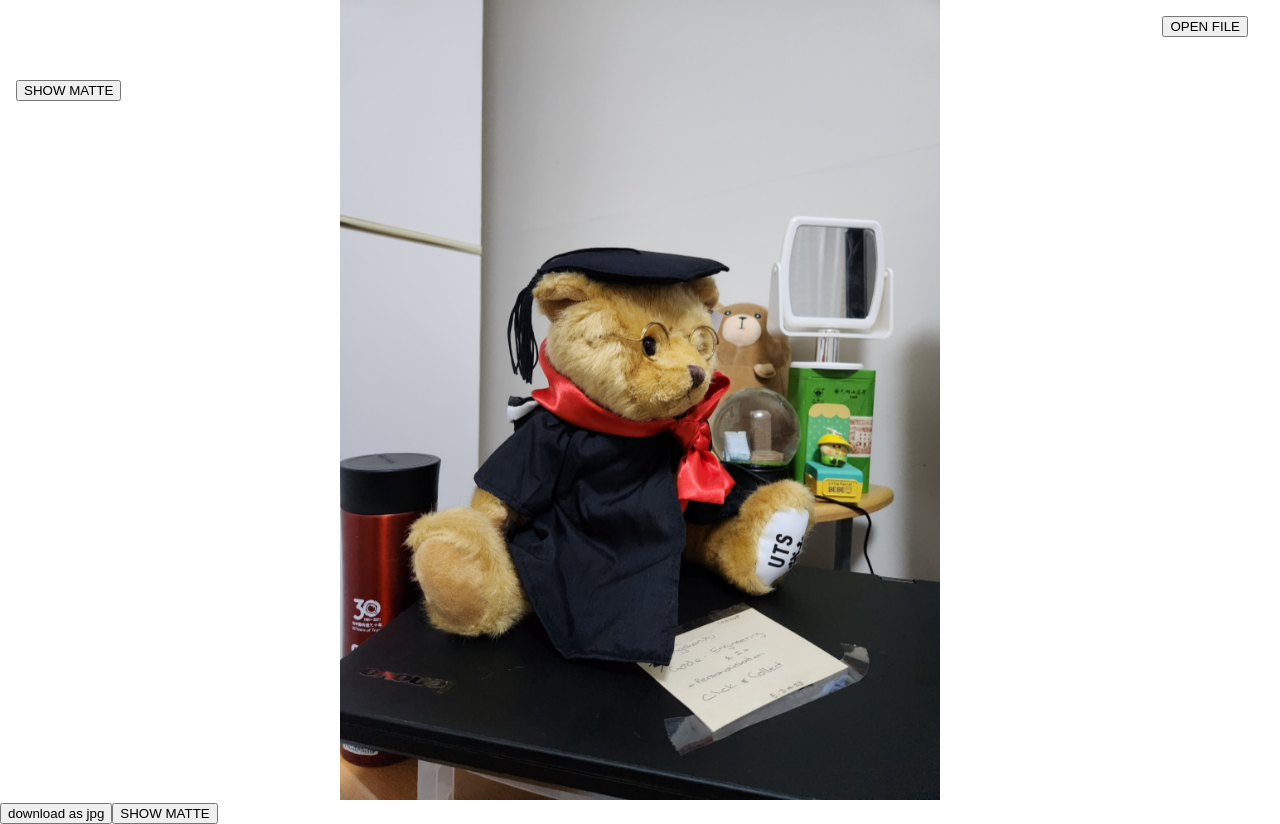
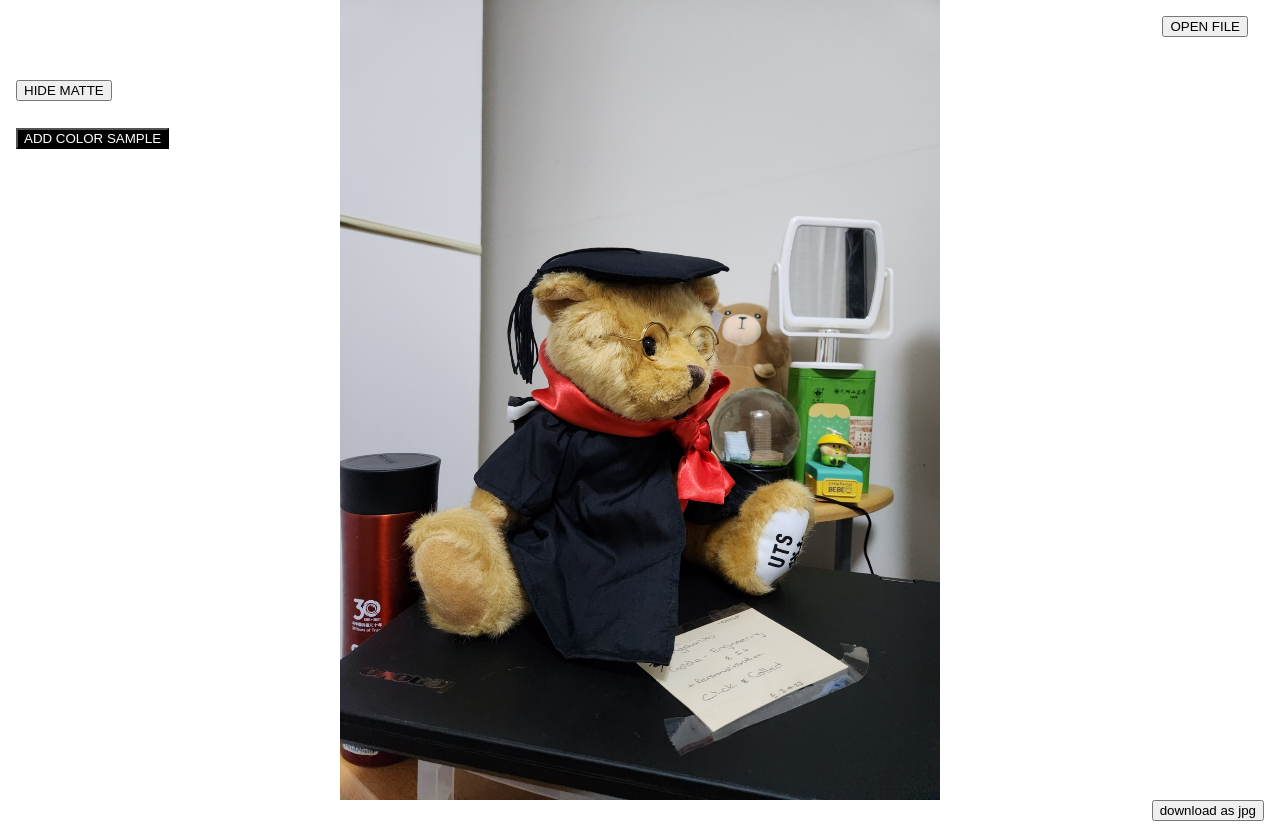
Before and after one commit to tysnxu/JS-Image-Hue-Changer, a React (Vite) app: page / in a window 1280 px wide. Both pictures are taken after a click on the button "OPEN FILE". After the commit the page ends 800 px from the top, so only its background shows below. Built offline with nearby package versions, Linux system fonts and the light colour scheme.

Commit message:
added radius changing slider and color deselection

```diff
--- a/src/App.css
+++ b/src/App.css
@@ -22,36 +22,48 @@ body{
   flex-direction: row;
 }
 
+/*
+
+Z-INDEX LAYERS:
+
+all-ui-buttons: 10
+indicators: 5
+interaction-holder: 3
+blank-bg: 2
+matte-canvas: 1
+main-canvas: 0
+
+*/
+
 .canvas-holder-inner{
   position: relative;
-
-  /* transform: translateX(50%) scale(1.5); */
 }
 
-.main-canvas, .matte-canvas{
+.blank-background{
+  position: absolute;
+  inset: 0;
+
+  z-index: 2;
+}
+
+.main-canvas, .matte-canvas, .canvas-interaction-holder{
   position: absolute;
   height: 100%;
   width: 100%;
 
   top: 0;
   left: 0;
+
+  z-index: 0;
 }
-
-/* .main-canvas{
-  display: none;
-} */
 
 .matte-canvas{
   z-index: 1;
-
   pointer-events: none;
 }
 
-.open-file-btn{
-  position: fixed;
-
-  top: 1rem;
-  right: 2rem;
+.canvas-interaction-holder{
+  z-index: 3;
 }
 
 .hidden{
@@ -83,7 +95,7 @@ body{
   border-radius: 1rem;
   outline: white 0.2rem solid;
 
-  z-index: 10;
+  z-index: 5;
 
   transition: 0.2s;
 
@@ -95,12 +107,51 @@ body{
 }
 
 
+/*
+==========================
+==        BUTTONS       ==
+==========================
+*/
+
+.ui-btn{
+  position: fixed;
+  z-index: 10;
+}
+
+
+.btn-active{
+  background-color: black;
+  color: white;
+}
+
+.left-row-btn{
+  left: 1rem;
+}
+
+.right-row-btn{
+  right: 1rem;
+}
+
 .show-hide-canvas-btn{
-  position: fixed;
-  left: 1rem;
   top: 5rem;
 }
 
+.add-color-sample-btn{
+  top: 8rem;
+}
+
+
+.open-file-btn{
+  position: fixed;
+
+  top: 1rem;
+  right: 2rem;
+}
+
+
+.range-toggle-slider{
+  top: 10rem;
+}
 
 .clicked-color{
   background-color: white;
--- a/src/App.jsx
+++ b/src/App.jsx
@@ -25,12 +25,12 @@ function App() {
   const [canvasHorizontal, setCanvasHorizontal] = useState(false);
   const [imageSource, setImageSource] = useState("");
 
-  const [showMatte, setShowMatte] = useState(false);
+  const [showMatte, setShowMatte] = useState(true);  // IF HIDE MATTE, REVEAL THE UPDATED PIXEL COLOUR
+  const [editMode, setEditMode] = useState(0)  // -1: NO INTERACTION | 0: ADD | 1: CHANGE HUE | 2: CHANGE SATURATION | 3: CHANGE BRIGHTNESS
 
   const [selectedPoint, setSelectedPoint] = useState(null);
 
   const mainContextRef = useRef(null);
-
   const maskCanvasRef = useRef(null);
 
   // UPDATE MASK ARRAY ON IMAGE UPDATE
@@ -41,12 +41,16 @@ function App() {
     // FILLING THE CANVAS --> THIS MAKES THE PIXEL UPDATING WAY FASTER THAN WITH THE IMAGE NOT INITIALIZED
     let ctx = document.querySelector(".matte-canvas").getContext('2d', {willReadFrequently : true});
     ctx.beginPath();
+    ctx.fillStyle = "rgba(0, 0, 0, 0)";
     ctx.fillRect(0, 0, canvasAttributes.width, canvasAttributes.height);
 
     window.addEventListener('resize', changeImageHolderDirection);
   }, [canvasAttributes])
 
-  useEffect(() => {if (canvasAttributes.width !== 0 && showMatte === true) updateMaskImage()}, [colorSource, showMatte])
+  useEffect(() => {if (canvasAttributes.width !== 0) {
+    updateMaskImage()
+    setSelectedPoint(colorSource.length - 1)
+  }}, [colorSource, showMatte])
 
 
   const changeImageHolderDirection = () => {
@@ -59,7 +63,20 @@ function App() {
     }
   }
 
+  const changePixelToColour = (ctx, rgbValues, pixelX, pixelY) => {
+    var id = ctx.createImageData(1,1);
+    var d = id.data;
+    d[0] = rgbValues[0];  // RED
+    d[1] = rgbValues[1];  // GREEN
+    d[2] = rgbValues[2];  // BLUE
+    d[3] = 255;  // ALPHA
+
+    ctx.putImageData( id, pixelX, pixelY );
+  }
+
   const updateMaskImage = () => {
+    if (canvasAttributes.width === 0) return false
+
     // GET ALL PIXEL COLOUR
     var imageData = mainContextRef.current.getImageData(0, 0, canvasAttributes.width, canvasAttributes.height);
     var data = imageData.data;
@@ -69,11 +86,9 @@ function App() {
     let totalPixelCount = 0;
     let updatedPixelCount = 0;
 
+    // FILLING THE CANVAS --> THIS MAKES THE PIXEL UPDATING WAY FASTER THAN WITH THE IMAGE NOT INITIALIZED
     let ctx = document.querySelector(".matte-canvas").getContext('2d', {willReadFrequently : true});
-    let imgdt = ctx.getImageData(0, 0, canvasAttributes.width, canvasAttributes.height);
-    let dt = imgdt.data;
-
-    // let dataCopy = [...dt]
+    ctx.clearRect(0, 0, canvasAttributes.width, canvasAttributes.height);
 
     colorSource.forEach(colorPoint => {
       let targetHSL = colorPoint.color;
@@ -113,33 +128,90 @@ function App() {
               let pixelIndex = xyToArrayIndex(pixelX, pixelY, canvasAttributes.width)
               newMask[pixelIndex] = 255;
 
-              // dt[pixelIndex*4] = 255;
-              // dt[pixelIndex*4+1] = 255;
-              // dt[pixelIndex*4+2] = 255;
-              // dt[pixelIndex*4+3] = 255;
-
               if (showMatte === true) {
-                var id = ctx.createImageData(1,1); // only do this once per page
-                var d = id.data;                        // only do this once per page
-                d[0] = 255;
-                d[1] = 255;
-                d[2] = 255;
-                d[3] = 255;
-                ctx.putImageData( id, pixelX, pixelY );
+                changePixelToColour(ctx, [255, 255, 255], pixelX, pixelY)
               }
 
               updatedPixelCount++
             }
-
           }
         }
       }
 
-      console.log(updatedPixelCount)
+      // console.log(updatedPixelCount)
     })
 
     // imgdt.data = dataCopy;
-    console.log("UPDATE COLOR")
+    // console.log("UPDATE COLOR")
+  }
+
+  const toggleEditMode = () => {
+    editMode === 0 ? setEditMode(-1) : setEditMode(0);
+    setSelectedPoint(null);
+  }
+
+  const deselectColourSample = (e) => {
+    setSelectedPoint(null);
+    setEditMode(-1);
+  }
+
+  const handleCanvasClicks = (e) => {
+    if (editMode !== 0) {
+        deselectColourSample();
+        return ;
+    }
+
+    let {mouseX, mouseY} = getMouseClickPosition(e);
+
+    // Get the pixel color data at the clicked point
+    var pixelData = mainContextRef.current.getImageData(mouseX, mouseY, 1, 1).data;
+
+    // Get the RGB color values from the pixel data
+    var red = pixelData[0];
+    var green = pixelData[1];
+    var blue = pixelData[2];
+
+    if (canvasAttributes.ratio !== 0) {
+        // ONLY ADD COLOUR SAMPLE IF IN "ADD COLOUR MODE"
+        addIndicator(mouseX, mouseY, [red, green, blue]);
+    }
+
+    // Display the color in the console
+    console.log(`Clicked color: rgb(${red}, ${green}, ${blue}) @ [${mouseX}, ${mouseY}]`);
+  }
+
+  const getMouseClickPosition = (e) => {
+      // DUE TO THE CANVAS BEING SCALED BY CSS
+      // GETTING THE REAL SIZE IS REQUIRED BEFORE DETERMINING THE MOUSE CLICK
+      var rect = e.target.getBoundingClientRect();
+
+      let realWidth = rect.width;
+      let realHeight = rect.height;
+
+      let clickXWithoutScale = e.clientX - rect.left;
+      let clickYWithoutScale = e.clientY - rect.top;
+
+      let mouseX = Math.floor(clickXWithoutScale * (canvasAttributes.width / realWidth));
+      let mouseY = Math.floor(clickYWithoutScale * (canvasAttributes.height / realHeight));
+
+      return {mouseX, mouseY}
+  }
+
+  const addIndicator = (x, y, colorRGB) => {
+      let colorHSL = rgbToHsl(...colorRGB);
+
+      setcolorSource([...colorSource,
+          {
+              position: [x, y],
+              color: [colorHSL[0], colorHSL[1], colorHSL[2]],
+              threshold: {
+                  hue: 0.5,  // DEFAULT VALUES
+                  sat: 0.8,
+                  bri: 0.9,
+                  radius: 120,
+              }
+          }
+      ])
   }
 
   return (
@@ -153,17 +225,22 @@ function App() {
                     left: `${color.position[0] / canvasAttributes.width * 100}%`,
                     backgroundColor: `hsl(${color.color[0] * 360}, ${color.color[1] * 100}%, ${color.color[2] * 100}%)`
                   };
-                  return <div className='indicator' key={index} style={indicatorStyle}></div>
+                  return <div className='indicator' onClick={() => {setSelectedPoint(index); setEditMode(1)}} key={index} style={indicatorStyle}></div>
                 })}
               </div>
-              <canvas className={showMatte ? 'matte-canvas' : 'matte-canvas hidden'} ref={maskCanvasRef}></canvas>
-              <Canvas src={imageSource} changeImageHolderDirection={changeImageHolderDirection} canvasAttributes={canvasAttributes} setCanvasAttributes={setCanvasAttributes} setcolorSource={setcolorSource} colorSource={colorSource} contextRef={mainContextRef}/>
+              <div className='canvas-interaction-holder' onClick={handleCanvasClicks}></div>
+              <canvas className='matte-canvas' ref={maskCanvasRef}></canvas>
+              <Canvas src={imageSource} changeImageHolderDirection={changeImageHolderDirection} canvasAttributes={canvasAttributes} setCanvasAttributes={setCanvasAttributes} contextRef={mainContextRef}/>
           </div>
+          <div className='blank-background' onClick={deselectColourSample}></div>
       </div>
-      <button className="show-hide-canvas-btn" onClick={() => {setShowMatte(!showMatte)}}>{showMatte ? "HIDE MATTE" : "SHOW MATTE"}</button>
-      <button onClick={() => {setImageSource("./img.jpg")}} className='open-file-btn'>OPEN FILE</button>
-      <button onClick={downloadCanvasAsJPEG}>download as jpg</button>
-      <button>SHOW MATTE</button>
+      {imageSource !== "" ? <>
+        <button className="left-row-btn show-hide-canvas-btn ui-btn" onClick={() => {setShowMatte(!showMatte)}}>{showMatte ? "HIDE MATTE" : "SHOW MATTE"}</button>
+        <button className={editMode === 0 ? "left-row-btn add-color-sample-btn btn-active ui-btn" : "left-row-btn add-color-sample-btn ui-btn"} onClick={toggleEditMode}>ADD COLOR SAMPLE</button>
+      </> : ""}
+      {selectedPoint !== null ? <input type="range" key={selectedPoint} className='left-row-btn range-toggle-slider ui-btn' min="50" max="500" onChange={(e) => {colorSource[selectedPoint].threshold.radius = e.target.value; updateMaskImage()}} defaultValue={colorSource[selectedPoint].threshold.radius}/> : ""}
+      <button onClick={() => {setImageSource("./img.jpg")}} className='open-file-btn right-row-btn ui-btn'>OPEN FILE</button>
+      <button onClick={downloadCanvasAsJPEG} className='right-row-btn ui-btn'>download as jpg</button>
     </div>
   )
 }
--- a/src/components/CanvasComponent.jsx
+++ b/src/components/CanvasComponent.jsx
@@ -7,55 +7,13 @@ export const Canvas = React.memo( props => {
     const contextRef = useRef(null);
     const canvasImageRef = useRef(new Image());
 
-    const imageDownScaleFactor = 2;  // SCALE DOWN THE IMAGE/CANVAS TO PRESERVE MEMORY
+    const imageDownScaleFactor = 1;  // SCALE DOWN THE IMAGE/CANVAS TO PRESERVE MEMORY
 
     var canvas = null;
     var context = null;
     var canvasImage = null;
 
     useEffect(() => {props.contextRef.current = context}, [context])
-
-    const handleMouseClick = (e) => {
-        let {mouseX, mouseY} = getMouseClickPosition(e);
-
-        let context = e.target.getContext('2d', {willReadFrequently : true});
-
-        // Get the pixel color data at the clicked point
-        var pixelData = context.getImageData(mouseX, mouseY, 1, 1).data;
-
-        // Get the RGB color values from the pixel data
-        var red = pixelData[0];
-        var green = pixelData[1];
-        var blue = pixelData[2];
-
-        // ctx.putImageData(getUpdatedImageData(), 0, 0);
-
-        if (props.canvasAttributes.ratio !== 0) {
-            addIndicator(mouseX, mouseY, [red, green, blue]);
-        }
-
-        // Display the color in the console
-        console.log(`Clicked color: rgb(${red}, ${green}, ${blue}) @ [${mouseX}, ${mouseY}]`);
-    }
-
-    const getMouseClickPosition = (e) => {
-        // DUE TO THE CANVAS BEING SCALED BY CSS
-        // GETTING THE REAL SIZE IS REQUIRED BEFORE DETERMINING THE MOUSE CLICK
-        let canvas = e.target;
-
-        var rect = canvas.getBoundingClientRect();
-
-        let realWidth = rect.width;
-        let realHeight = rect.height;
-
-        let clickXWithoutScale = e.clientX - rect.left;
-        let clickYWithoutScale = e.clientY - rect.top;
-
-        let mouseX = Math.floor(clickXWithoutScale * (canvas.width / realWidth));
-        let mouseY = Math.floor(clickYWithoutScale * (canvas.height / realHeight));
-
-        return {mouseX, mouseY}
-    }
 
     const imageOnLoad = () => {
         // Get the size of the image
@@ -85,23 +43,6 @@ export const Canvas = React.memo( props => {
         context.drawImage(canvasImage, 0, 0, imageWidth, imageHeight);
     }
 
-    const addIndicator = (x, y, colorRGB) => {
-        let colorHSL = rgbToHsl(...colorRGB);
-
-        props.setcolorSource([...props.colorSource,
-            {
-                position: [x, y],
-                color: [colorHSL[0], colorHSL[1], colorHSL[2]],
-                threshold: {
-                    hue: 0.9,  // DEFAULT VALUES
-                    sat: 0.9,
-                    bri: 0.9,
-                    radius: 50,
-                }
-            }
-        ])
-    }
-
     // FIRST LOAD --> AFTER LOAD
     useEffect(() => {
         canvas = canvasRef.current;
@@ -116,7 +57,6 @@ export const Canvas = React.memo( props => {
             canvasImageRef.current.src = props.src;
             props.changeImageHolderDirection();
         }
-    // }, [props.colorSource])
     }, [])
 
     useEffect(() => {
@@ -126,5 +66,5 @@ export const Canvas = React.memo( props => {
         }
     }, [props.src])
 
-    return <canvas className='main-canvas' onMouseDown={handleMouseClick} ref={canvasRef}/>
+    return <canvas className='main-canvas' ref={canvasRef}/>
 })
```
